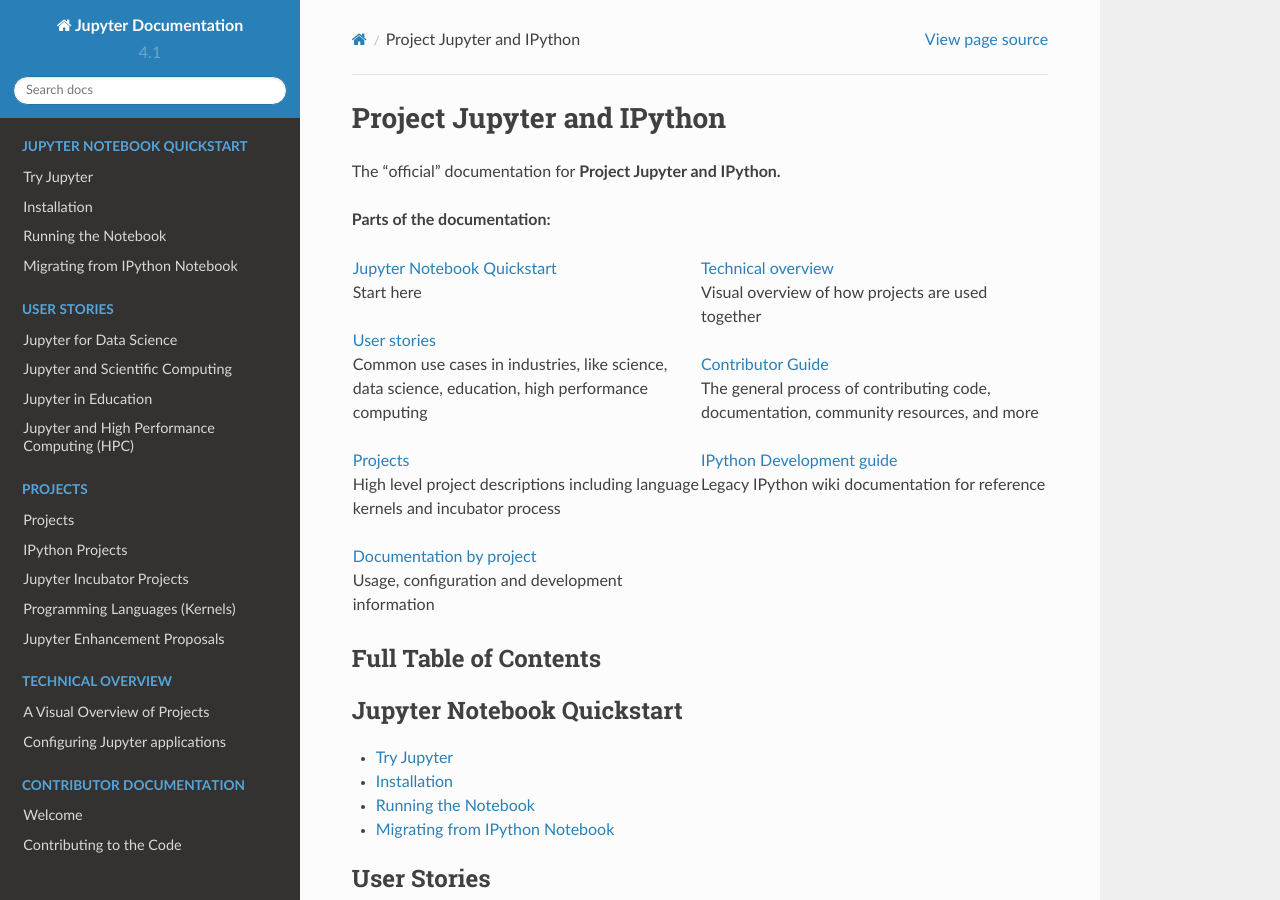
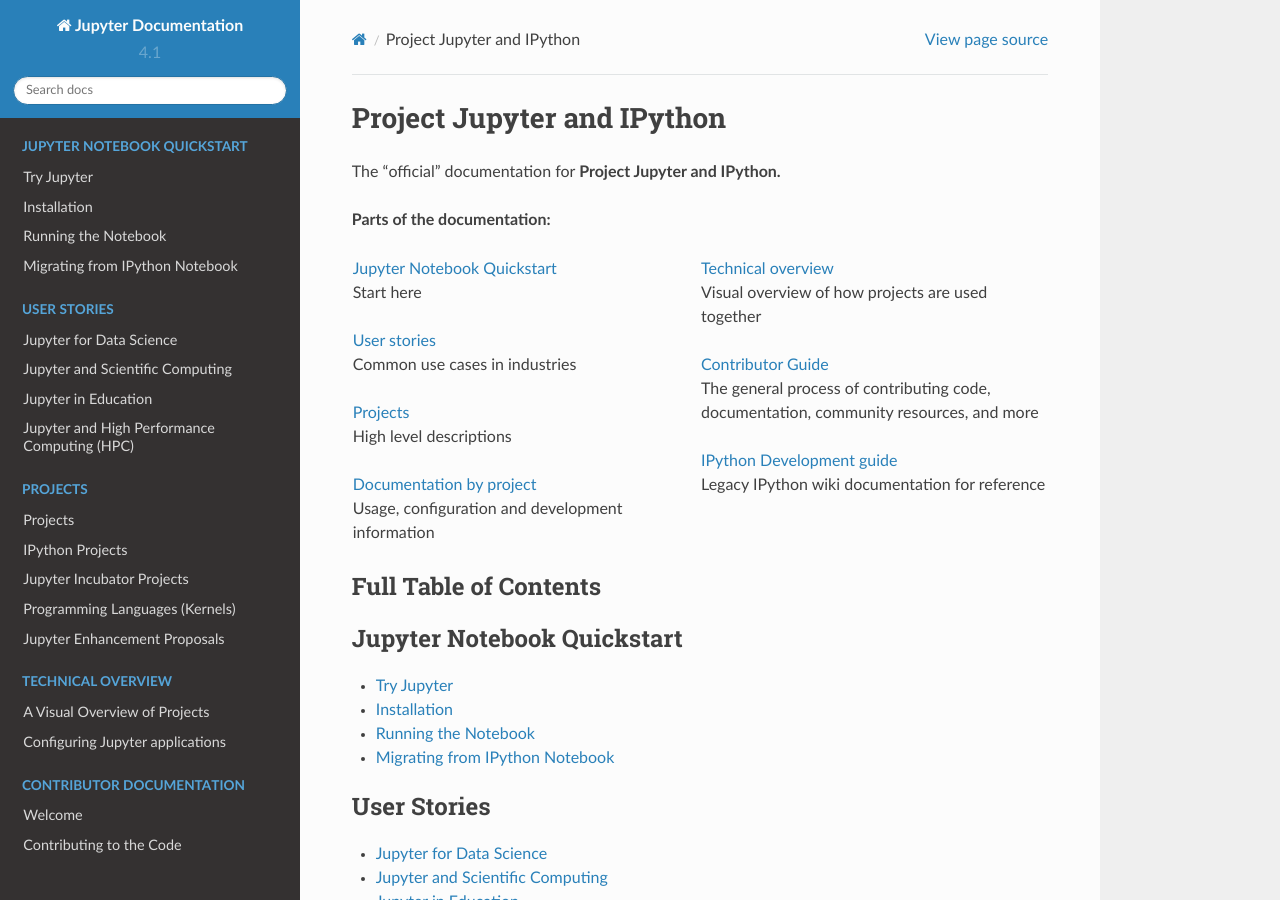
Before and after one commit to jupyter/jupyter, a Sphinx documentation site: the page built from docs/source/index.rst, in a window 1280 px wide and 900 px high. Built offline with Sphinx 7.4.7 and the Read the Docs theme 2.0.0, drawn with Linux system fonts in a browser that asks for light colours; pages that are not in the unit, such as notebooks, are missing from menus.

Commit message:
Improve captions

```diff
--- a/docs/source/index.rst
+++ b/docs/source/index.rst
@@ -15,9 +15,9 @@
       <p><a href="https://test-jupyter.readthedocs.org/en/landing-twocol/#user-docs">Jupyter Notebook Quickstart</a><br/>
         <span class="linkdescr">Start here</span></p>
       <p><a href="https://test-jupyter.readthedocs.org/en/landing-twocol/#about-docs">User stories</a><br/>
-        <span class="linkdescr">Common use cases in industries, like science, data science, education, high performance computing</span></p>
+        <span class="linkdescr">Common use cases in industries</span></p>
       <p><a href="https://test-jupyter.readthedocs.org/en/landing-twocol/#jupyter-subprojects">Projects</a><br/>
-         <span class="linkdescr">High level project descriptions including language kernels and incubator process</span></p>
+         <span class="linkdescr">High level descriptions</span></p>
       <p><a href="https://test-jupyter.readthedocs.org/en/landing-twocol/#project-links">Documentation by project</a><br/>
          <span class="linkdescr">Usage, configuration and development information</span></p>
       </td><td width="50%">
@@ -33,7 +33,7 @@
 .. _fulltoc:
 
 Full Table of Contents
-======================
+----------------------
 
 .. _user-docs:
 
```
